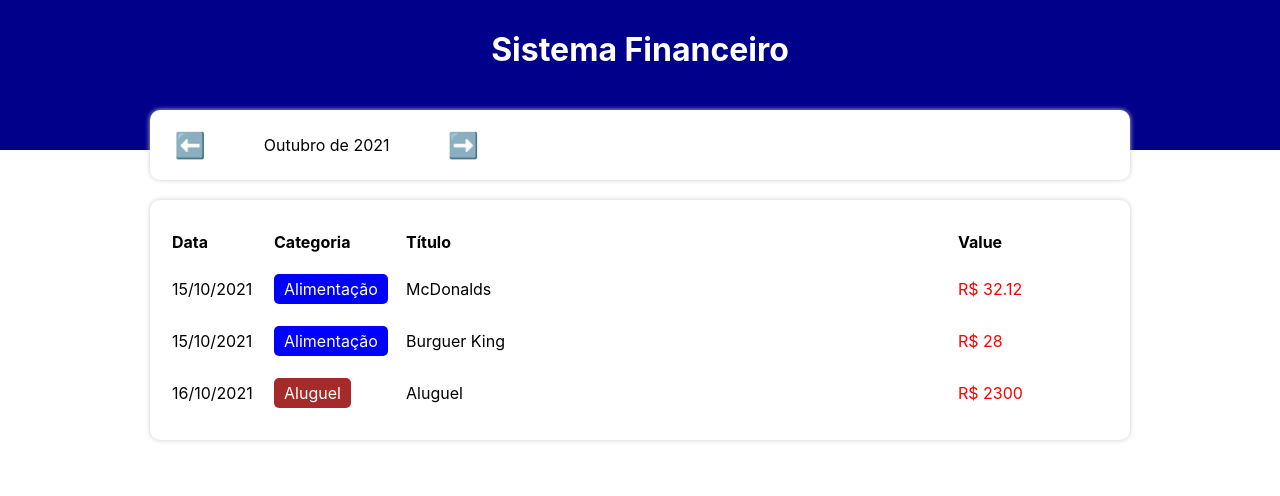
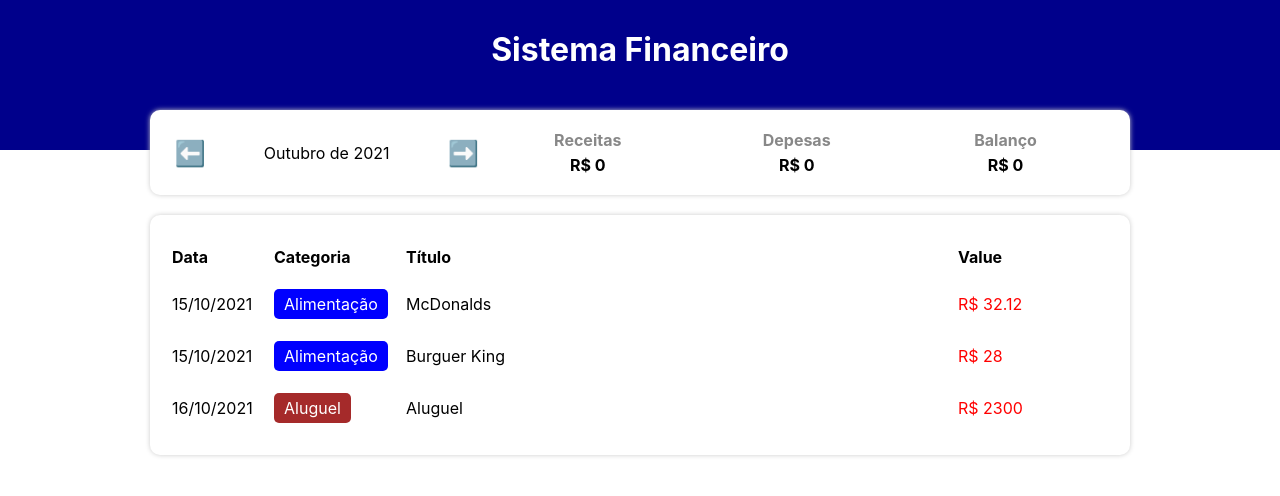
Before and after one commit to marciojordao2011/Sistema-Finaneceiro, a React (Create React App) app: page / in a window 1280 px wide. Shown: the top 496 px of the page. Built offline with nearby package versions, Linux system fonts and the light colour scheme.

Commit message:
ResumeItem

```diff
--- a/src/App.tsx
+++ b/src/App.tsx
@@ -12,6 +12,8 @@ const App = () => {
   const [list, setlist] = useState(items);
   const [filteredList, setFilteredList] = useState<Item[]>([]);
   const [currentMonth, setCurrentMonth] = useState(getcurrentMonth());
+  const [income, setIncome] = useState(0);
+  const [expense, setExpense] = useState(0);
 
   useEffect(()=>{
     setFilteredList( filterListByMonth (list, currentMonth) );
@@ -29,6 +31,8 @@ const App = () => {
       <C.Body>
         <InfoArea currentMonth={currentMonth}
         onMonthChange={handleMonthChange}
+        income={income}
+        expense={expense}
         />
 
         {/*Area de inserção*/}
--- a/src/components/InfoArea/Index.tsx
+++ b/src/components/InfoArea/Index.tsx
@@ -1,12 +1,16 @@
 import * as C from './Style';
 import {formatCurrentMonth} from '../../helpers/dateFilter';
+import {ResumeItem} from '../resumeItem/Index';
 
 type Props = {
     currentMonth: string;
     onMonthChange: (newMonth: string) => void;
+    income:number;
+    expense:number;
 }
 
-export const InfoArea = ({currentMonth, onMonthChange}: Props) => {
+export const InfoArea = ({currentMonth, onMonthChange, income, expense}: Props) => {
+
     const handlePrevMonth= ()  => {
         let [year, month] = currentMonth.split('-');
         let currentDate = new Date(parseInt(year), parseInt(month) - 1, 1);
@@ -29,7 +33,9 @@ export const InfoArea = ({currentMonth, onMonthChange}: Props) => {
             </C.MonthArea>
 
             <C.ResumeArea>
-
+                <ResumeItem title="Receitas" value={income} />
+                <ResumeItem title="Depesas" value={expense} />
+                <ResumeItem title="Balanço" value={income - expense}/>
             </C.ResumeArea>
         </C.Container>
     );
--- /dev/null
+++ b/src/components/resumeItem/Index.tsx
@@ -0,0 +1,15 @@
+import * as C from './Style';
+
+type Props = {
+    title: string;
+    value : number;
+}
+
+export const ResumeItem = ({title, value}: Props) => {
+    return (
+        <C.Container >
+            <C.Title>{title}</C.Title>
+            <C.Info> R$ {value}</C.Info>
+        </C.Container>
+    );
+}
--- /dev/null
+++ b/src/components/resumeItem/Style.ts
@@ -0,0 +1,18 @@
+import styled from "styled-components";
+
+export const Container = styled.div`
+    flex: 1;
+`;
+
+export const Title = styled.div`
+    text-align: center;
+    font-weight: bold;
+    color: #888;
+    margin-bottom: 5px;
+`;
+
+export const Info = styled.div`
+    text-align: center;
+    font-weight: bold;
+    color: #000;
+`;
```
